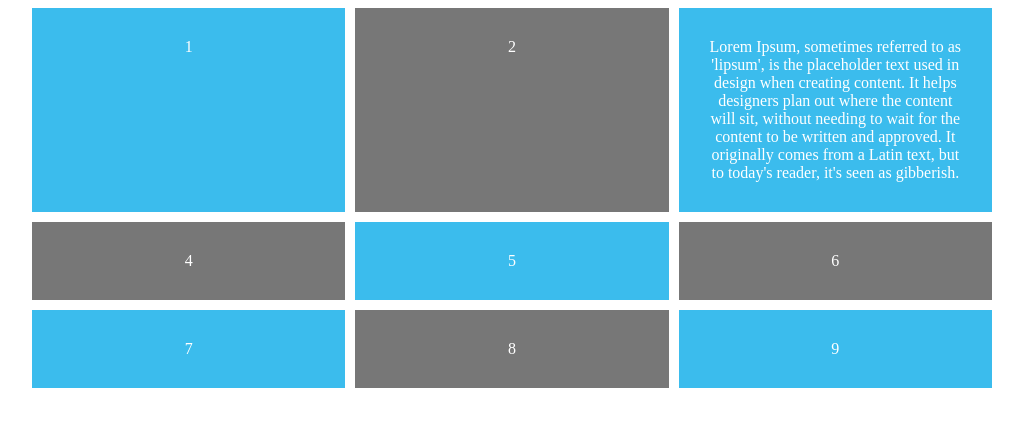
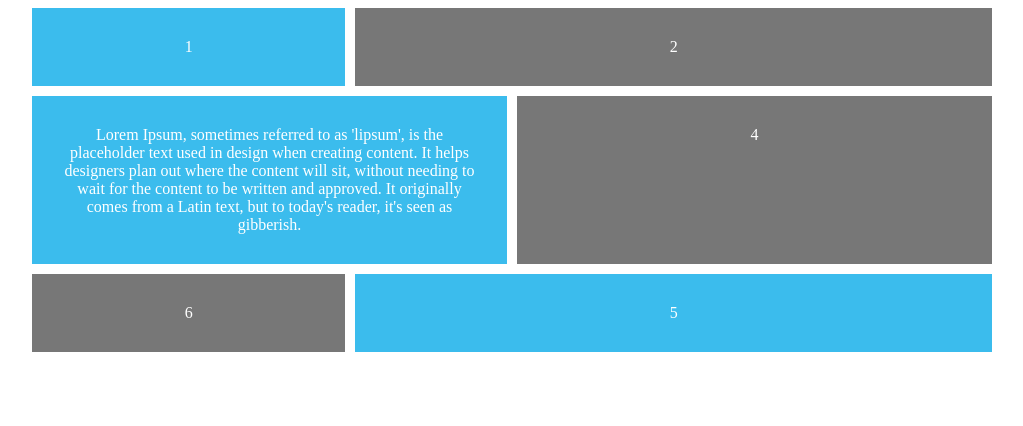
Before and after one commit to lidia-dalecka/CSS-grid, a plain HTML site: page index.html in a window 1280 px wide. Shown: the whole page, without its empty margins (128-1151 px from the left). Drawn offline with Linux system fonts and the light colour scheme.

Commit message:
Selected spot for elements on the grid in index.html (grid lines)

```diff
--- a/index.html
+++ b/index.html
@@ -15,9 +15,9 @@
             display: grid;
             /*grid-template-columns: 33.3% 33.3% 33.3%;*/
             /*grid-template-columns: 1fr 2fr 1fr;*/
-            grid-template-columns: repeat(3, 1fr);
-           /* grid-auto-rows: minmax(200px, auto);*/
-            grid-template-rows: repeat (10, minmax(200px, auto));
+            grid-template-columns: repeat(6, 1fr);
+            /*grid-auto-rows: minmax(200px, auto);*/
+            grid-template-rows: repeat (4, minmax(150px, auto));
             grid-gap: 10px;
             max-width: 960px;
             margin: 0 auto;
@@ -31,21 +31,47 @@
         #content div:nth-child(even){
             background: #777;;
         }
+
+        .one{
+            /*grid-column-start: 1;
+            grid-column-end: 3;*/
+            grid-column: 1 / 3;
+        }
+
+        .two{
+            grid-column: 3 / 7;
+        }
+
+        .three{
+            grid-column: 1 / 4;
+            grid-row: 2 / 4;
+        }
+
+        .four{
+            grid-column: 4 / 7;
+            grid-row: 2 / 4;
+        }
+
+        .five{
+            grid-column: 3 / 7;
+        }
+
+        .six{
+            grid-row: 4;
+            grid-column: 1 / 3;
+        }
     </style>
 </head>
 <body>
 
     <div id="content">
 
-        <div>1</div>
-        <div>2</div>
-        <div>Lorem Ipsum, sometimes referred to as 'lipsum', is the placeholder text used in design when creating content. It helps designers plan out where the content will sit, without needing to wait for the content to be written and approved. It originally comes from a Latin text, but to today's reader, it's seen as gibberish.</div>
-        <div>4</div>
-        <div>5</div>
-        <div>6</div>
-        <div>7</div>
-        <div>8</div>
-        <div>9</div>
+        <div class="one">1</div>
+        <div class="two">2</div>
+        <div class="three">Lorem Ipsum, sometimes referred to as 'lipsum', is the placeholder text used in design when creating content. It helps designers plan out where the content will sit, without needing to wait for the content to be written and approved. It originally comes from a Latin text, but to today's reader, it's seen as gibberish.</div>
+        <div class="four">4</div>
+        <div class="five">5</div>
+        <div class="six">6</div>
 
     </div>
 
```
